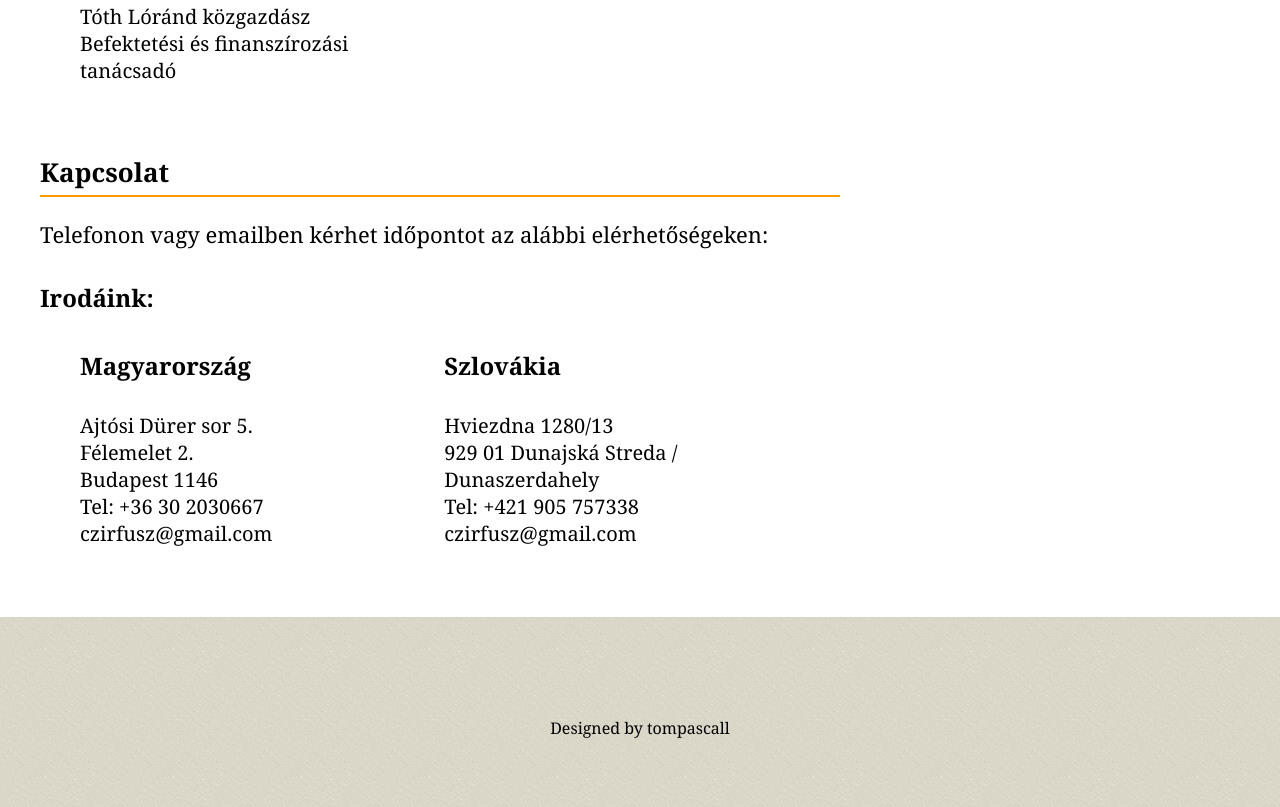
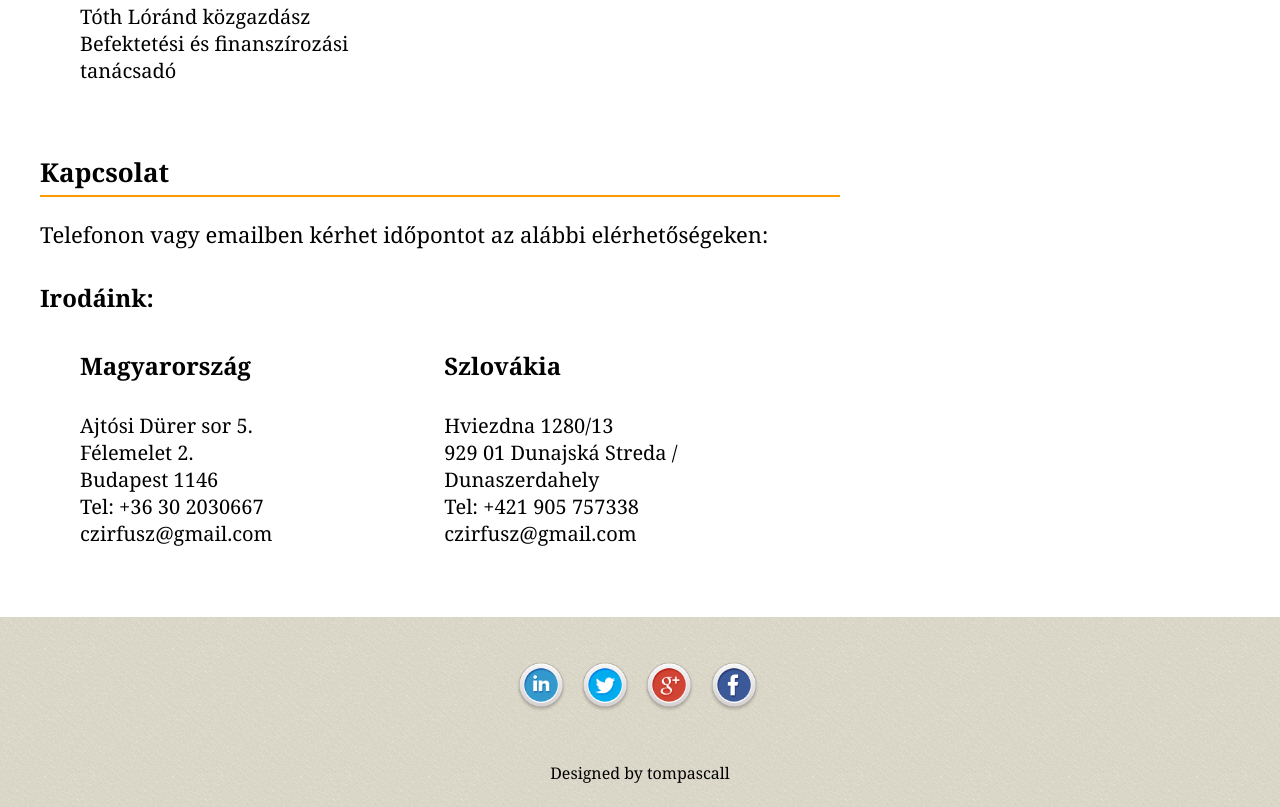
Before and after one commit to tompascall/evol, a plain HTML site: page index.html in a window 1280 px wide. Shown: the part 3538-4345 px from the top of the page. Drawn offline with nearby package versions, Linux system fonts and the light colour scheme; a web font is replaced by a local one.

Commit message:
add social media icons

```diff
--- a/css/main.css
+++ b/css/main.css
@@ -205,25 +205,27 @@ section.subsection li {
 }
 
 footer {
-  padding-top: 10px;
   font-family: "Droid Serif", Georgia, serif;
 }
 
 footer p {
     font-size: 16px;
-    margin: 50px 0 0 0;
+    margin: 40px 0 0 0;
     text-align: center;
 }
 
-#social-buttons {
-  width: 200px;
+#social-buttons-container {
+  width: 300px;
   margin: 0 auto;
-  padding-left: 30px;
+  padding-left: 42px;
 }
 
-#design {
-  margin-top: 0px;
-  margin-bottom: 0;
+#share-buttons img {
+  width: 50px;
+  padding: 5px;
+  border: 0;
+  box-shadow: 0;
+  display: inline;
 }
 
 @media screen and (max-width: 700px){
--- a/index.html
+++ b/index.html
@@ -202,11 +202,27 @@
 </div>
 <div id="footer-container">
   <footer>
-    <div id="social-buttons">
-      <span class='st_linkedin_large' displayText='LinkedIn'></span>
-      <span class='st_googleplus_large' displayText='Google +'></span>
-      <span class='st_facebook_large' displayText='Facebook'></span>
-      <span class='st_twitter_large' displayText='Tweet'></span>
+    <div id="social-buttons-container">
+      <div id="share-buttons">
+        <!--
+        <span class='st_linkedin_large' displayText='LinkedIn'></span>
+        <span class='st_googleplus_large' displayText='Google +'></span>
+        <span class='st_facebook_large' displayText='Facebook'></span>
+        <span class='st_twitter_large' displayText='Tweet'></span>
+      -->
+
+        <!-- LinkedIn -->
+        <a href="http://www.linkedin.com/shareArticle?mini=true&url=http://evol.tompascall.com" target="_blank"><img src="img/linkedin.png" alt="LinkedIn" /></a>
+
+        <!-- Twitter -->
+        <a href="http://twitter.com/share?url=http://evol.tompascall.com&text=Tóth Czirfusz Éva - ügyvéd&hashtags=ügyvéd" target="_blank"><img src="img/twitter.png" alt="Twitter" /></a>
+
+        <!-- Google+ -->
+        <a href="https://plus.google.com/share?url=http://evol.tompascall.com" target="_blank"><img src="img/googleplus.png" alt="Google" /></a>
+
+        <!-- Facebook -->
+        <a href="http://www.facebook.com/sharer.php?u=http://evol.tompascall.com" target="_blank"><img src="img/facebook.png" alt="Facebook" /></a>
+      </div>
     </div>
     <div id="design">
       <p>Designed by <a href="https://www.linkedin.com/in/tompascall">tompascall</a></p>
```
Also changed, not shown: README.md, img/facebook.png (added), img/googleplus.png (added), img/linkedin.png (added), img/twitter.png (added).
